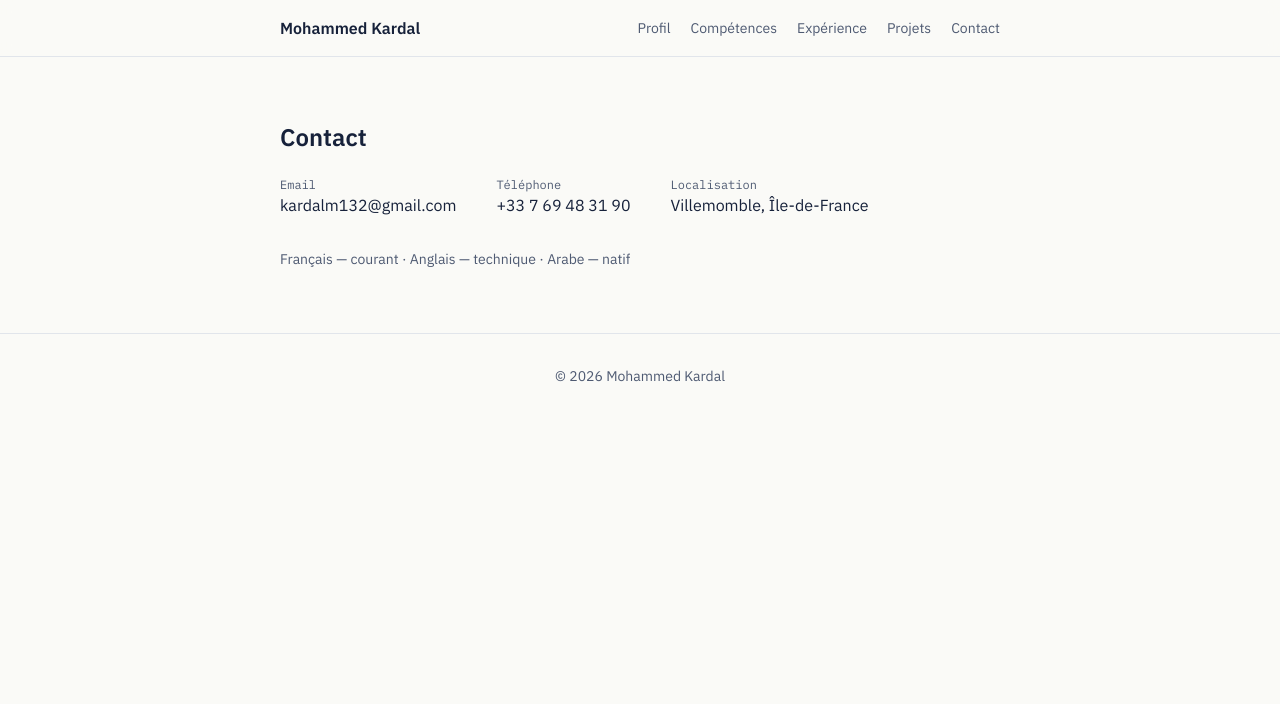
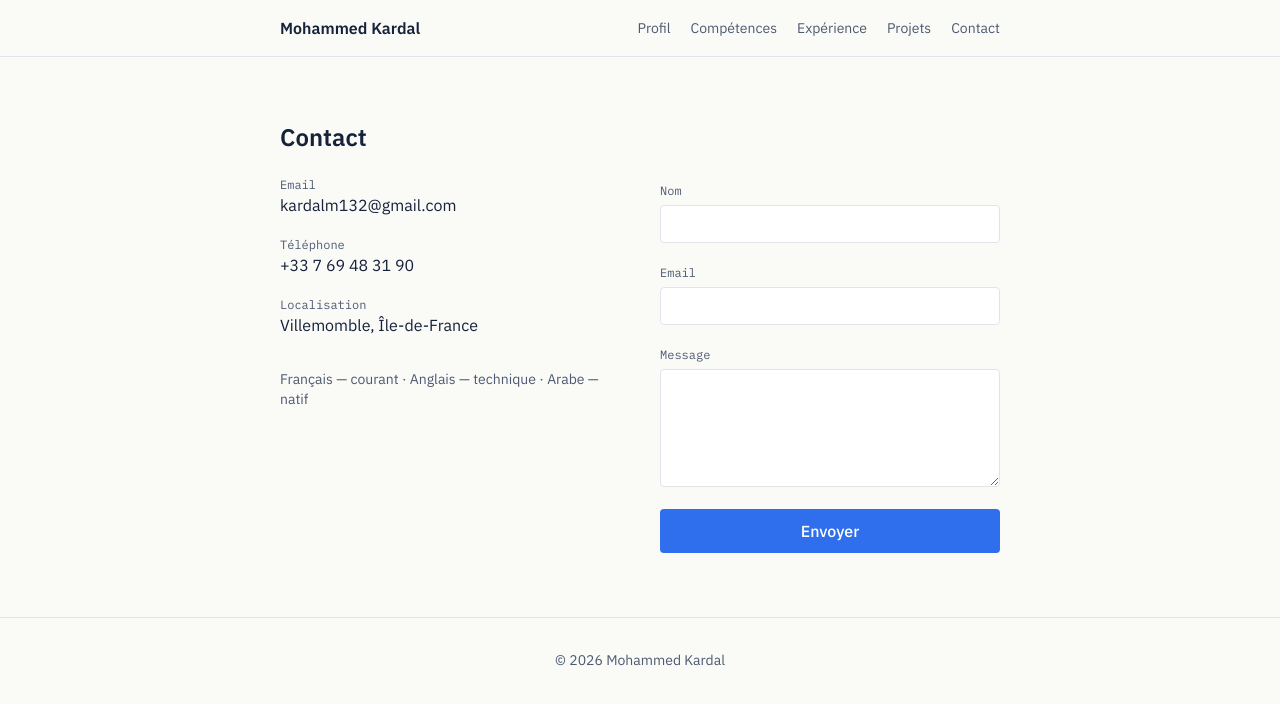
Before and after one commit to kardalmohammedvillemomble-dev/portfolio, a Next.js app: page /contact in a window 1280 px wide. Shown: the top 704 px of the page. Built offline with nearby package versions, Linux system fonts and the light colour scheme.

Commit message:
feat: add working contact form via Resend

```diff
--- /dev/null
+++ b/app/api/contact/route.ts
@@ -0,0 +1,38 @@
+import { Resend } from "resend";
+import { NextResponse } from "next/server";
+
+const resend = new Resend(process.env.RESEND_API_KEY);
+
+export async function POST(request: Request) {
+  const { name, email, message, company } = await request.json();
+
+  // Honeypot : un champ caché que seuls les robots remplissent
+  if (company) {
+    return NextResponse.json({ success: true });
+  }
+
+  if (!name || !email || !message) {
+    return NextResponse.json(
+      { error: "Tous les champs sont obligatoires." },
+      { status: 400 }
+    );
+  }
+
+  try {
+    await resend.emails.send({
+      from: "Portfolio <onboarding@resend.dev>",
+      to: process.env.CONTACT_TO_EMAIL!,
+      replyTo: email,
+      subject: `Nouveau message de ${name} via le portfolio`,
+      text: `De : ${name} (${email})\n\n${message}`,
+    });
+
+    return NextResponse.json({ success: true });
+  } catch (error) {
+    console.error(error);
+    return NextResponse.json(
+      { error: "L'envoi a échoué, réessaie plus tard." },
+      { status: 500 }
+    );
+  }
+}
--- a/components/Contact.tsx
+++ b/components/Contact.tsx
@@ -1,3 +1,6 @@
+"use client";
+
+import { useState, FormEvent } from "react";
 import Section from "@/components/Section";
 
 const items = [
@@ -6,10 +9,53 @@ const items = [
   { label: "Localisation", value: "Villemomble, Île-de-France" },
 ];
 
+type Status = "idle" | "loading" | "success" | "error";
+
 export default function Contact() {
+  const [status, setStatus] = useState<Status>("idle");
+  const [errorMessage, setErrorMessage] = useState("");
+
+  async function handleSubmit(event: FormEvent<HTMLFormElement>) {
+    event.preventDefault();
+    setStatus("loading");
+    setErrorMessage("");
+
+    const form = event.currentTarget;
+    const data = new FormData(form);
+    const payload = {
+      name: data.get("name"),
+      email: data.get("email"),
+      message: data.get("message"),
+      company: data.get("company"),
+    };
+
+    try {
+      const response = await fetch("/api/contact", {
+        method: "POST",
+        headers: { "Content-Type": "application/json" },
+        body: JSON.stringify(payload),
+      });
+
+      if (!response.ok) {
+        const result = await response.json();
+        throw new Error(result.error ?? "Une erreur est survenue.");
+      }
+
+      setStatus("success");
+      form.reset();
+    } catch (error) {
+      setStatus("error");
+      setErrorMessage(
+        error instanceof Error ? error.message : "Une erreur est survenue."
+      );
+    }
+  }
+
   return (
     <Section id="contact" title="Contact">
-      <div className="flex flex-wrap gap-x-10 gap-y-5">
+      <div className="grid gap-10 sm:grid-cols-2">
+        <div>
+          <div className="flex flex-col gap-5">
             {items.map((item) => (
               <div key={item.label}>
                 <p className="font-mono text-xs text-muted">{item.label}</p>
@@ -26,6 +72,63 @@ export default function Contact() {
           <p className="mt-8 text-sm text-muted">
             Français — courant · Anglais — technique · Arabe — natif
           </p>
+        </div>
+
+        <form onSubmit={handleSubmit} className="flex flex-col gap-4">
+          <div className="hidden" aria-hidden="true">
+            <label htmlFor="company">Entreprise</label>
+            <input id="company" name="company" type="text" tabIndex={-1} autoComplete="off" />
+          </div>
+
+          <div>
+            <label htmlFor="name" className="font-mono text-xs text-muted">Nom</label>
+            <input
+              id="name"
+              name="name"
+              type="text"
+              required
+              className="mt-1 w-full rounded border border-border bg-white px-3 py-2 text-sm focus:border-accent focus:outline-none"
+            />
+          </div>
+
+          <div>
+            <label htmlFor="email" className="font-mono text-xs text-muted">Email</label>
+            <input
+              id="email"
+              name="email"
+              type="email"
+              required
+              className="mt-1 w-full rounded border border-border bg-white px-3 py-2 text-sm focus:border-accent focus:outline-none"
+            />
+          </div>
+
+          <div>
+            <label htmlFor="message" className="font-mono text-xs text-muted">Message</label>
+            <textarea
+              id="message"
+              name="message"
+              required
+              rows={5}
+              className="mt-1 w-full rounded border border-border bg-white px-3 py-2 text-sm focus:border-accent focus:outline-none"
+            />
+          </div>
+
+          <button
+            type="submit"
+            disabled={status === "loading"}
+            className="rounded bg-accent px-5 py-2.5 font-medium text-white hover:opacity-90 disabled:opacity-60"
+          >
+            {status === "loading" ? "Envoi..." : "Envoyer"}
+          </button>
+
+          {status === "success" && (
+            <p className="text-sm text-accent">Message envoyé, merci !</p>
+          )}
+          {status === "error" && (
+            <p className="text-sm text-red-600">{errorMessage}</p>
+          )}
+        </form>
+      </div>
     </Section>
   );
 }
--- a/package.json
+++ b/package.json
@@ -11,7 +11,8 @@
   "dependencies": {
     "next": "16.3.6",
     "react": "19.2.8",
-    "react-dom": "19.2.8"
+    "react-dom": "19.2.8",
+    "resend": "^6.31.0"
   },
   "devDependencies": {
     "@tailwindcss/postcss": "^4",
```
Also changed, not shown: 1 other file (tests, documents, lock files or other folders). Lines whose indentation alone changed are shown as unchanged.
